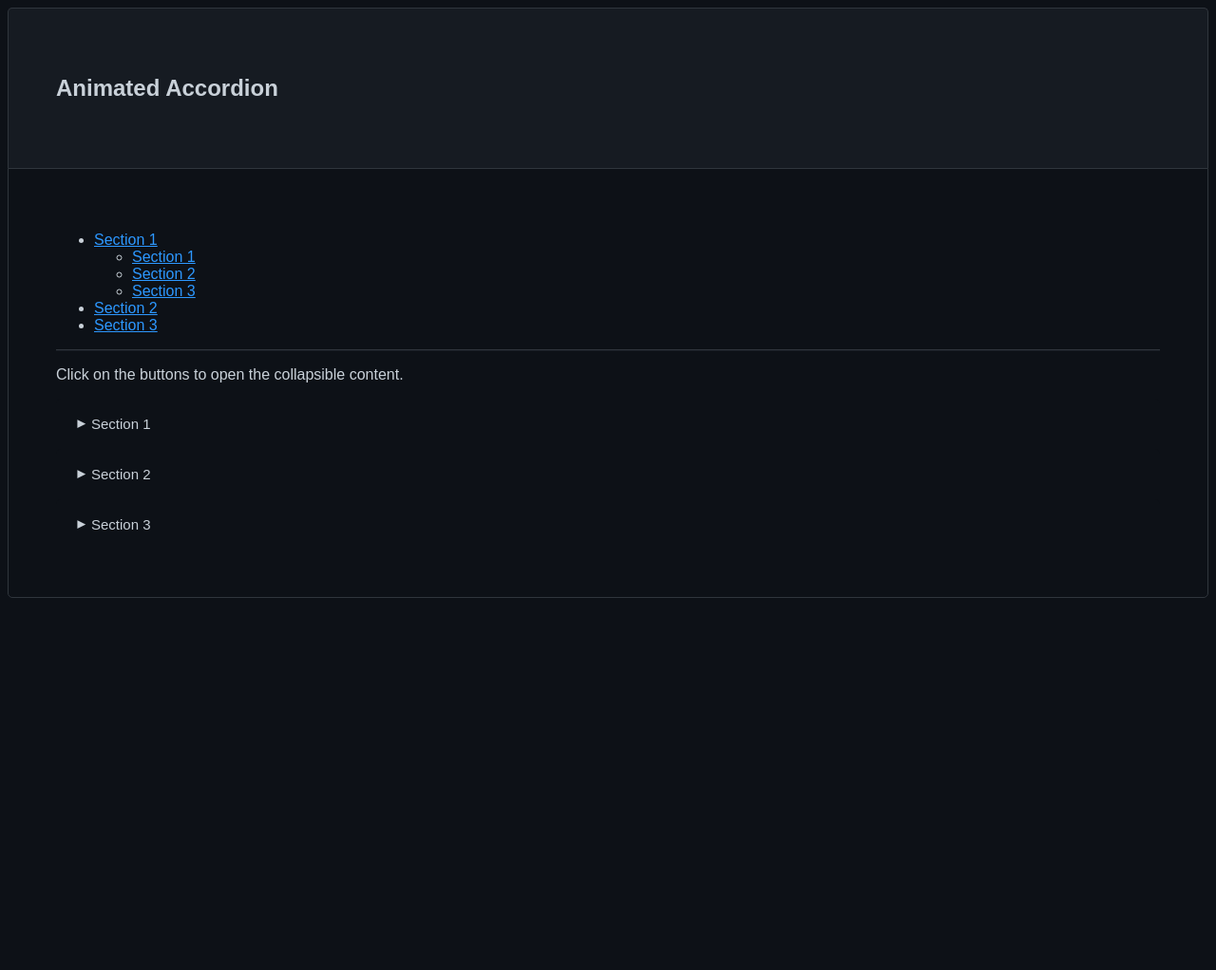
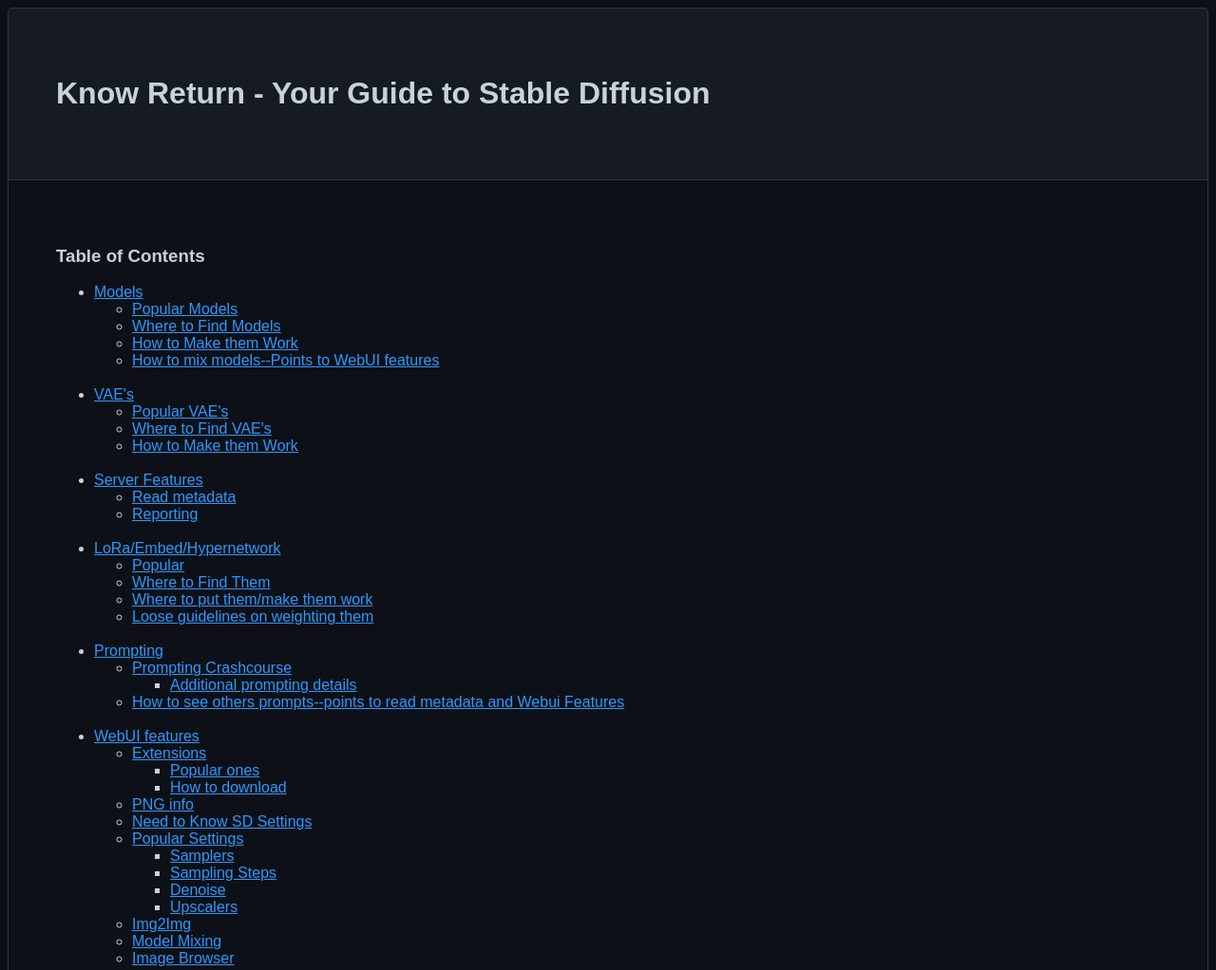
Before and after one commit to PointOfKnowReturnWiki/PointOfKnowReturnWiki.github.io, a plain HTML site: page test.html in a window 1280 px wide. Shown: the top 1022 px of the page at 95% size. Before the commit the page ends 800 px from the top, so only its background shows below. Drawn offline with Linux system fonts and the light colour scheme.

Commit message:
Update test.html

```diff
--- a/test.html
+++ b/test.html
@@ -93,19 +93,72 @@
 
 <body>
     <div class="header">
-        <h2>Animated Accordion</h2>
+        <h1>Know Return - Your Guide to Stable Diffusion</h1>
     </div>
     <div class="container">
+
+        <h3>Table of Contents</h3>
         <ul>
-            <li><a href="#section1">Section 1</a></li>
+            <li><a href="#section1">Models</a></li>
             <ul>
-                <li><a href="#section1">Section 1</a></li>
-                <li><a href="#section2">Section 2</a></li>
-                <li><a href="#section3">Section 3</a></li>
+                <li><a href="#section1">Popular Models</a></li>
+                <li><a href="#section2">Where to Find Models</a></li>
+                <li><a href="#section3">How to Make them Work</a></li>
+                <li><a href="#section3">How to mix models--Points to WebUI features</a></li>
             </ul>
-            <li><a href="#section2">Section 2</a></li>
-            <li><a href="#section3">Section 3</a></li>
+            <br />
+            <li><a href="#section2">VAE's</a></li>
+            <ul>
+                <li><a href="#section1">Popular VAE's</a></li>
+                <li><a href="#section2">Where to Find VAE's</a></li>
+                <li><a href="#section3">How to Make them Work</a></li>
+            </ul>
+            <br />
+            <li><a href="#section3">Server Features</a></li>
+            <ul>
+                <li><a href="#section1">Read metadata</a></li>
+                <li><a href="#section2">Reporting</a></li>
+            </ul>
+            <br />
+            <li><a href="#section1">LoRa/Embed/Hypernetwork</a></li>
+            <ul>
+                <li><a href="#section1">Popular</a></li>
+                <li><a href="#section2">Where to Find Them</a></li>
+                <li><a href="#section3">Where to put them/make them work</a></li>
+                <li><a href="#section3">Loose guidelines on weighting them</a></li>
+            </ul>
+            <br />
+            <li><a href="#section2">Prompting</a></li>
+            <ul>
+                <li><a href="#section1">Prompting Crashcourse</a></li>
+                <ul>
+                    <li><a href="#section1">Additional prompting details</a></li>
+                </ul>
+                <li><a href="#section2">How to see others prompts--points to read metadata and Webui Features</a></li>
+            </ul>
+            <br />
+            <li><a href="#section1">WebUI features</a></li>
+            <ul>
+                <li><a href="#section1">Extensions</a></li>
+                <ul>
+                    <li><a href="#section1">Popular ones</a></li>
+                    <li><a href="#section1">How to download</a></li>
+                </ul>
+                <li><a href="#section2">PNG info</a></li>
+                <li><a href="#section3">Need to Know SD Settings</a></li>
+                <li><a href="#section3">Popular Settings</a></li>
+                <ul>
+                    <li><a href="#section1">Samplers</a></li>
+                    <li><a href="#section1">Sampling Steps</a></li>
+                    <li><a href="#section1">Denoise</a></li>
+                    <li><a href="#section1">Upscalers</a></li>
+                </ul>
+                <li><a href="#section2">Img2Img</a></li>
+                <li><a href="#section2">Model Mixing</a></li>
+                <li><a href="#section2">Image Browser</a></li>
+            </ul>
         </ul>
+
 
         <hr />
         <p>Click on the buttons to open the collapsible content.</p>
@@ -117,6 +170,8 @@
                 magna aliqua. Ut enim ad minim veniam, quis nostrud exercitation ullamco laboris nisi ut aliquip ex ea
                 commodo
                 consequat.</p>
+            <img src="/Images/Examples/10211-4291610938-detailed_hands_perfect_hands_mechanical_metal_armor.png"
+                alt="Moth-Girl">
         </div>
 
         <button class="accordion"><span class="arrow">&#9660;</span> Section 2</button>
```
